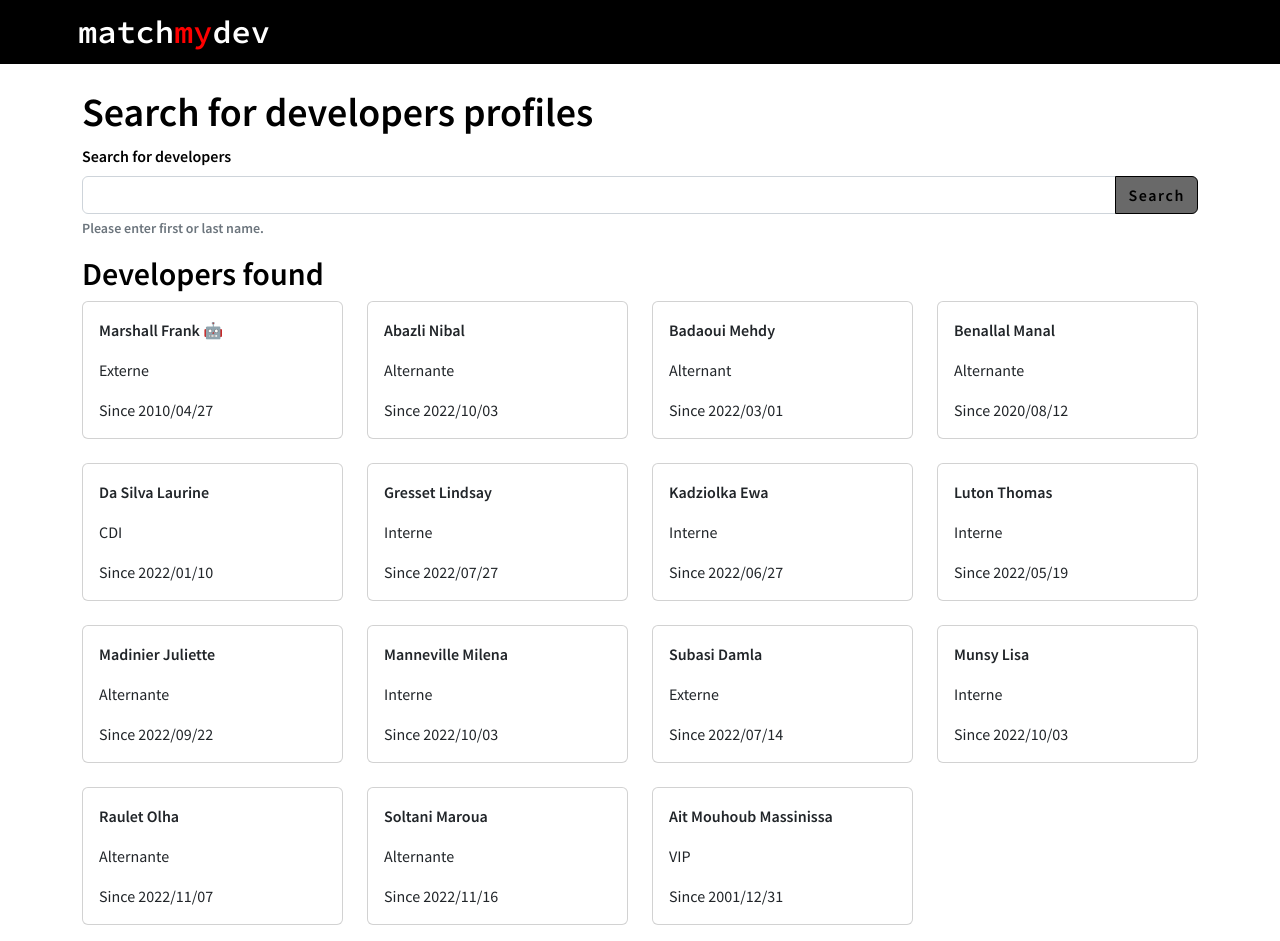
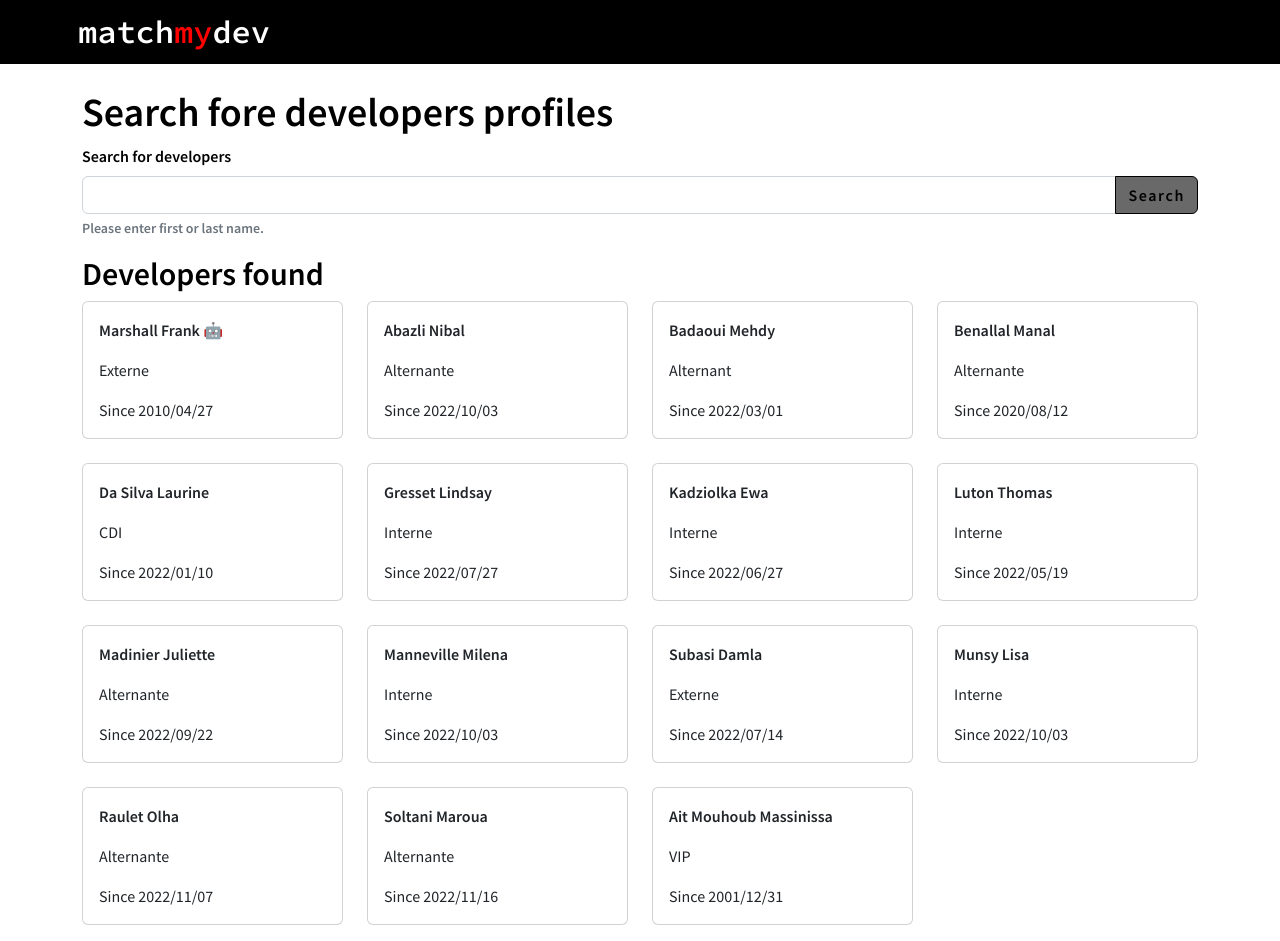
Before and after one commit to MehdyBa/Home-Work, a plain HTML site: page index.html in a window 1280 px wide. Drawn offline with nearby package versions, Linux system fonts and the light colour scheme.

Commit message:
Volontary error

```diff
--- a/index.html
+++ b/index.html
@@ -48,7 +48,7 @@
 
     <main class="container-xl">
       <form class="mb-3 mt-4">
-        <h1 class="font-semibold black">Search for developers profiles</h1>
+        <h1 class="font-semibold black">Search fore developers profiles</h1>
 
         <label for="search" class="form-label font-semibold black"
           >Search for developers</label
```
